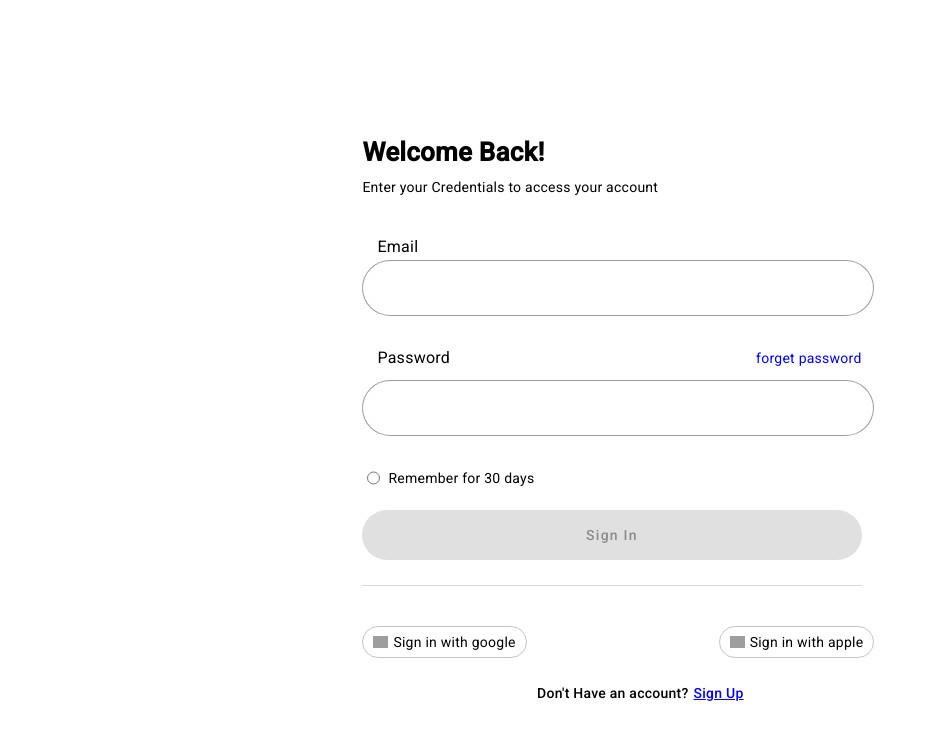
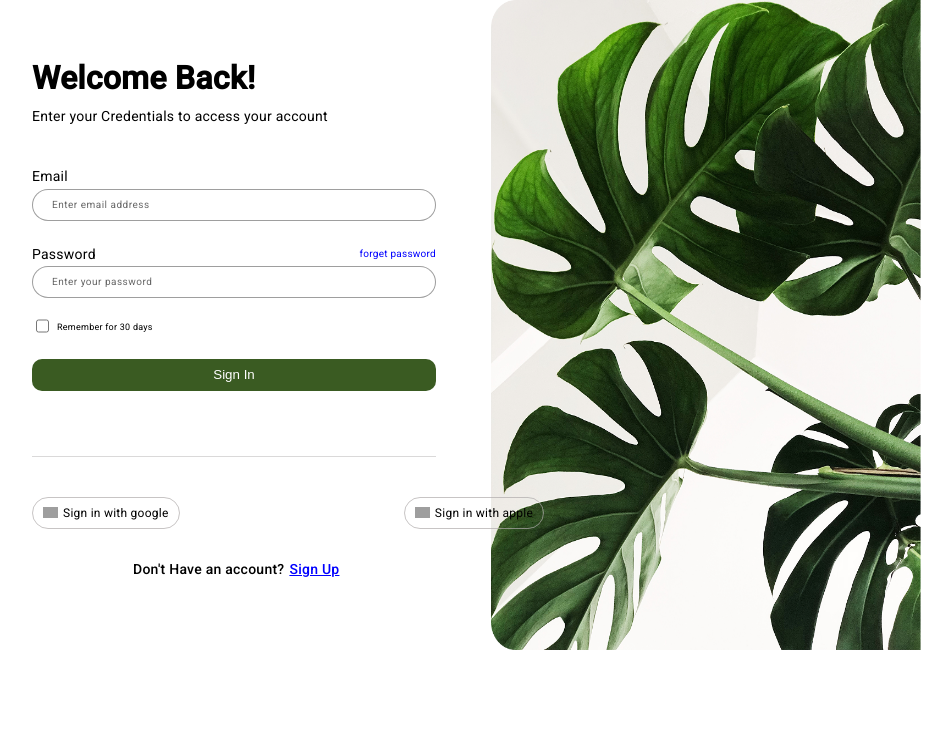
Before and after one commit to banna2204/kanban-board, an Angular app: page /login in a window 1280 px wide. Shown: the top 740 px of the page, without its empty margins (28-980 px from the left). Built offline with nearby package versions, Linux system fonts and the light colour scheme; grey boxes are pictures that could not be loaded.

Commit message:
complete figma design with proper alignment

```diff
--- a/src/app/components/login/login.component.css
+++ b/src/app/components/login/login.component.css
@@ -1,48 +1,55 @@
-.login-form{
-    min-height: 100vh;
-    position: relative;
-}
-form{
-    margin-top: -10px;
+.login-form {
+    margin-left: 30px;
 }
 
-.welcome-back{
-    font-size:26px;
+.welcome-back {
+    font-size: 32px;
     font-weight: bolder;
-    margin-bottom: 15px;
-    align-self: self-start;
-}
-.enter-credential{
-    margin-bottom:50px ;
+    margin-bottom: 18px;
+    width: 260px;
 }
 
-.mat-error{
-    margin-top: -15px;
+.enter-credential {
+    margin-bottom: 50px;
+    font-size: 14px;
+    font-weight: 400;
 }
-mat-form-field{
+
+mat-form-field {
+    height: 45px
+}
+
+.forget-password {
+    color: blue;
+    font-size: 10px;
+}
+
+.sign-in-other-way {
     width: 40vw;
+    font-size: 12px;
 }
-.forget-password{
-    color: blue;
+
+.position {
+    position: absolute;
+    left: 25%;
+    margin-top: 30px;
 }
-.radio{
-    align-self: self-start;
-    margin-top: -5px;
+.password{
+    margin-bottom: -10px;
 }
-.agree{
-    padding-top: 15px;
+
+.agree {
+    font-size: 9px;
+    margin-top: 14px;
 }
-.submit-btn{
-    width: 100%;
-    border-radius: 50px;
-    padding: 25px 0;
-}
-.sign-in-other-way{
-    width: 40vw;
-}
+
 ::ng-deep mat-form-field {
     .mdc-text-field--outlined {
-      --mdc-outlined-text-field-container-shape: 32px !important;
-    --mdc-outlined-text-field-focus-outline-width: 2px;
+        --mdc-outlined-text-field-container-shape: 16px !important;
+        --mdc-outlined-text-field-focus-outline-width: 1px;
+        height: 32px;
+        font-size: 10px;
+        align-items: center;
+        width: 404px;
     }
 }
--- a/src/app/components/login/login.component.html
+++ b/src/app/components/login/login.component.html
@@ -1,6 +1,7 @@
+<div class="flex gap main">
     <div class="login-form flex justify-center align-center direction-column">
         <div class="content">
-        <div class="welcome-back">Welcome Back!</div>
+            <div class="welcome-back margin-top-20">Welcome Back!</div>
             <p class="enter-credential">Enter your Credentials to access your account</p>
             <form [formGroup]="loginForm" (ngSubmit)="onSubmit()">
                 <div *ngIf="loginForm.get('name')?.touched && loginForm.get('name')?.invalid">
@@ -9,35 +10,39 @@
                 <div class="flex direction-column margin-top">
                     <label class="label">Email</label>
                     <mat-form-field appearance="outline" class="rounded-form-field" >
-                    <input  matInput formControlName="email" class="input">
+                        <input  matInput formControlName="email" class="input" placeholder="Enter email address">
                     </mat-form-field>
                 </div>
                 <div *ngIf="loginForm.get('email')?.touched && loginForm.get('email')?.invalid">
                     <mat-error class="mat-error"  *ngIf="loginForm.get('email')?.errors?.['required']">Email is required</mat-error>
                 </div>
                  <div class="flex direction-column margin-top">
-                <div class="flex justify-between">
+                    <div class="flex justify-between password">
                         <label class="label">Password</label>
-                    <p class="forget-password">forget password</p>
+                        <p class="forget-password cursor">forget password</p>
                     </div>
                     <mat-form-field appearance="outline" class="rounded-form-field" >
-                    <input matInput formControlName="password">
+                        <input matInput formControlName="password" placeholder="Enter your password">
                     </mat-form-field>
                 </div>
                 <div *ngIf="loginForm.get('password')?.touched && loginForm.get('password')?.invalid">
                     <mat-error class="mat-error" *ngIf="loginForm.get('password')?.errors?.['required']">Password is required</mat-error>
                 </div>
                 <div class="flex gap radio">
-                <input type="radio"/>
-                <p class="agree">Remember for 30 days</p>
+                    <input type="checkbox" class="cursor"/>
+                    <p class="agree ">Remember for 30 days</p>
                 </div>
-            <button [disabled]="loginForm.invalid" mat-raised-button color="primary" class="margin-top submit-btn">Sign In</button>
+                <button class="margin-top submit-btn cursor">Sign In</button>
             </form>
             <div class="line"></div>
             <div class="flex justify-between margin-top-20 sign-in-other-way">
-            <div class="border flex align-center gap"><img width="15" src="https://images.icon-icons.com/729/PNG/96/google_icon-icons.com_62736.png" alt=""> Sign in with google</div>
-            <div class="border flex align-center gap"><img width="15" src="https://images.icon-icons.com/1/PNG/96/social_apple_mac_65.png" alt=""> Sign in with apple</div>
+                <div class="border flex align-center gap cursor"><img width="15" src="https://images.icon-icons.com/729/PNG/96/google_icon-icons.com_62736.png" alt=""> Sign in with google</div>
+                <div class="border flex align-center gap cursor"><img width="15" src="https://images.icon-icons.com/1/PNG/96/social_apple_mac_65.png" alt=""> Sign in with apple</div>
             </div>
-        <div class="flex gap account">Don't Have an account? <a [routerLink]="['/registration']">Sign Up</a></div>
+            <div class="flex gap account position margin-top">Don't Have an account? <a [routerLink]="['/registration']">Sign Up</a></div>
         </div>
     </div>
+    <div class="image">
+        <img width="430" height="650" src="../../../assets/image.png" alt="" >
+    </div>
+</div>
--- a/src/app/components/registration/registration.component.css
+++ b/src/app/components/registration/registration.component.css
@@ -1,53 +1,46 @@
-.register-form{
-    min-height: 100vh;
-}
-form{
-    margin-top: -10px;
+.register-form {
+    margin-left: 30px;
 }
 
-.get-started{
-    font-size:26px;
+mat-form-field {
+    height: 45px
+}
+
+.get-started {
+    font-size: 32px;
     font-weight: bolder;
     margin-bottom: 40px;
+    width: 260px;
 }
 
-.mat-error{
-    margin-top: -15px;
-}
-mat-form-field{
-    width: 40vw;
-}
-.submit-btn{
-    width: 100%;
-}
-
-.radio{
-    align-self: self-start;
-    margin-top: -5px;
-}
-.agree{
-    padding-top: 15px;
-}
-.submit-btn{
-    width: 100%;
-    border-radius: 40px;
-    padding: 25px 0;
-}
-.have-account{
+.have-account {
     font-size: 14px;
     font-weight: 500;
     margin-top: 25px;
 }
-.have-account a{
+
+.have-account a {
     color: blue;
 }
-:host .rounded-form-field {
-  --mdc-outlined-text-field-container-shape: 32px !important;
+
+.position {
+    position: absolute;
+    left: 30%;
 }
+
+.agree {
+    font-size: 9px;
+    margin-top: 14px;
+}
+
+
 ::ng-deep mat-form-field {
-
     .mdc-text-field--outlined {
-      --mdc-outlined-text-field-container-shape: 32px !important;
-    --mdc-outlined-text-field-focus-outline-width: 2px;
+        --mdc-outlined-text-field-container-shape: 16px !important;
+        --mdc-outlined-text-field-focus-outline-width: 1px;
+        height: 32px;
+        font-size: 10px;
+        align-items: center;
+        width: 404px;
     }
 }
--- a/src/app/components/registration/registration.component.html
+++ b/src/app/components/registration/registration.component.html
@@ -1,11 +1,12 @@
-<div class="register-form flex justify-center align-center direction-column">
-    <div class="content">
+<div class="flex gap main">
+    <div class="register-form flex align-center direction-column margin-top-20">
+        <div class="content margin-top">
             <div class="get-started">Get Started Now</div>
             <form [formGroup]="registrationForm" (ngSubmit)="onSubmit()">
                 <div class="flex direction-column margin-top">
                     <label class="label">Name</label>
-                <mat-form-field appearance="outline" class="rounded-form-field">
-                    <input  matInput formControlName="name">
+                    <mat-form-field appearance="outline" >
+                        <input  matInput formControlName="name" placeholder="Enter your name">
                     </mat-form-field>
                 </div>
                 <div *ngIf="registrationForm.get('name')?.touched && registrationForm.get('name')?.invalid">
@@ -13,8 +14,8 @@
                 </div>
                 <div class="flex direction-column margin-top">
                     <label class="label">Email</label>
-                <mat-form-field appearance="outline" class="rounded-form-field">
-                    <input  matInput formControlName="email">
+                    <mat-form-field appearance="outline" >
+                        <input  matInput formControlName="email" placeholder="Enter email address">
                     </mat-form-field>
                 </div>
                 <div *ngIf="registrationForm.get('email')?.touched && registrationForm.get('email')?.invalid">
@@ -22,24 +23,28 @@
                 </div>
                  <div class="flex direction-column margin-top">
                     <label class="label">Password</label>
-                <mat-form-field appearance="outline" class="rounded-form-field">
-                    <input  matInput formControlName="password" >
+                    <mat-form-field appearance="outline" >
+                        <input  matInput formControlName="password"  placeholder="Enter your password">
                     </mat-form-field>
                 </div>
                 <div *ngIf="registrationForm.get('password')?.touched && registrationForm.get('password')?.invalid">
                     <mat-error class="mat-error" *ngIf="registrationForm.get('password')?.errors?.['required']">Password is required</mat-error>
                 </div>
-            <div class="flex gap radio">
-                <input type="radio"/>
-                <p class="agree">I agree to the term and policy</p>
+                <div class="flex align-center gap radio">
+                    <input type="checkbox" class="cursor" />
+                    <p class="agree ">I agree to the term and policy</p>
                 </div>
-            <button [disabled]="registrationForm.invalid" mat-raised-button color="primary" class="margin-top submit-btn">Sign Up</button>
+                <button class="margin-top submit-btn cursor">Sign Up</button>
             </form>
             <div class="line"></div>
             <div class="flex justify-between margin-top-20 sign-in-other-way">
-            <div class="border flex align-center gap"><img width="15" src="https://images.icon-icons.com/729/PNG/96/google_icon-icons.com_62736.png" alt=""> Sign in with google</div>
-            <div class="border flex align-center gap"><img width="15" src="https://images.icon-icons.com/1/PNG/96/social_apple_mac_65.png" alt=""> Sign in with apple</div>
+                <div class="border flex align-center gap cursor" ><img width="15" src="https://images.icon-icons.com/729/PNG/96/google_icon-icons.com_62736.png" alt=""> Sign in with google</div>
+                <div class="border flex align-center gap cursor"><img width="15" src="https://images.icon-icons.com/1/PNG/96/social_apple_mac_65.png" alt=""> Sign in with apple</div>
             </div>
-        <div class="flex gap account">Have an account? <a [routerLink]="['/login']">Sign in</a></div>
+            <div class="flex gap account position">Have an account? <a [routerLink]="['/login']">Sign in</a></div>
         </div>
     </div>
+    <div>
+        <img width="430" height="650" src="../../../assets/image.png" alt="" >
+    </div>
+</div>
--- a/src/styles.css
+++ b/src/styles.css
@@ -1,67 +1,118 @@
 /* You can add global styles to this file, and also import other style files */
 
-html, body { height: 100%; }
-body { margin: 0; font-family: Roboto, "Helvetica Neue", sans-serif; }
+html,
+body {
+    height: 100%;
+}
 
-.flex{
+body {
+    margin: 0;
+    font-family: Poppins, "Helvetica Neue", sans-serif;
+}
+
+.flex {
     display: flex;
 }
+
 .justify-center {
     justify-content: center;
 }
-.justify-between{
+
+.justify-between {
     justify-content: space-between;
 }
-.align-center{
+
+.align-center {
     align-items: center;
 }
-.direction-column{
+
+.direction-column {
     flex-direction: column;
 }
-.gap{
+
+.gap {
     gap: 5px;
 }
-.content{
-    width: 39%;
+
+.content {
     position: relative;
+    height: 600px;
+    width: 404px;
 }
 
-.margin-top{
+.main {
+    gap: 55px;
+    padding-left: 30px;
+}
+
+.margin-top {
     margin-top: 10px;
 }
-.margin-top-20{
+
+.mat-error {
+    margin-top: -13px;
+    font-size: 10px;
+}
+
+.margin-top-20 {
     margin-top: 40px;
 }
-.account{
+
+.account {
     font-size: 14px;
+    margin-top: 45px;
     font-weight: 500;
-    margin-top: 25px;
-    width: 100%;
-    position: absolute;
-    left: 35%;
 }
 
-.account a{
+.account a {
     color: blue;
 }
-.line{
-    width: 39vw;
+
+.line {
+    width: 404px;
     height: 1px;
-    background-color: rgb(182, 180, 180,0.5);
-    margin-top: 25px;
+    background-color: rgb(182, 180, 180, 0.5);
+    margin-top: 65px;
 }
 
-.sign-in-other-way{
-    width: 40vw;
+.sign-in-other-way {
+    width: 404px;
 }
-.border{
-    border: 1px solid rgb(175, 171, 171,0.7);
+
+.border {
+    border: 1px solid rgb(175, 171, 171, 0.7);
     padding: 5px 10px;
     border-radius: 20px;
 }
-.label{
-    font-size: 16px;
+
+.cursor {
+    cursor: pointer;
+}
+
+.label {
+    font-size: 14px;
     font-weight: 400;
     margin-bottom: 3px;
-    margin-left: 15px;
 }
+
+form {
+    margin-top: -10px;
+}
+
+.radio {
+    align-self: self-start;
+    margin-top: -8px;
+}
+
+.submit-btn {
+    border: none;
+    width: 404px;
+    height: 32px;
+    border-radius: 10px;
+    background: #3A5B22;
+    color: white;
+}
+
+mat-form-field input::placeholder{
+    font-size: 10px;
+}
```
Also changed, not shown: src/assets/image.png (added). Lines whose indentation alone changed are shown as unchanged.
